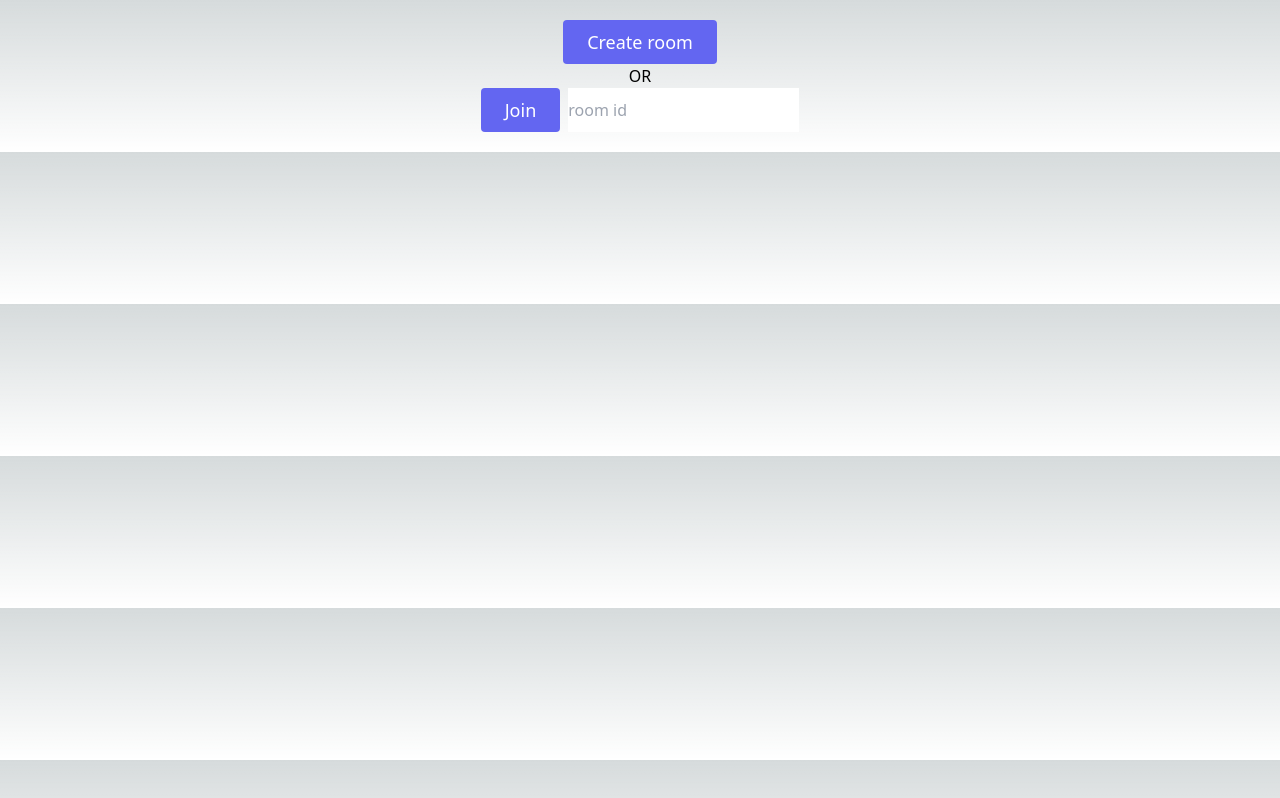
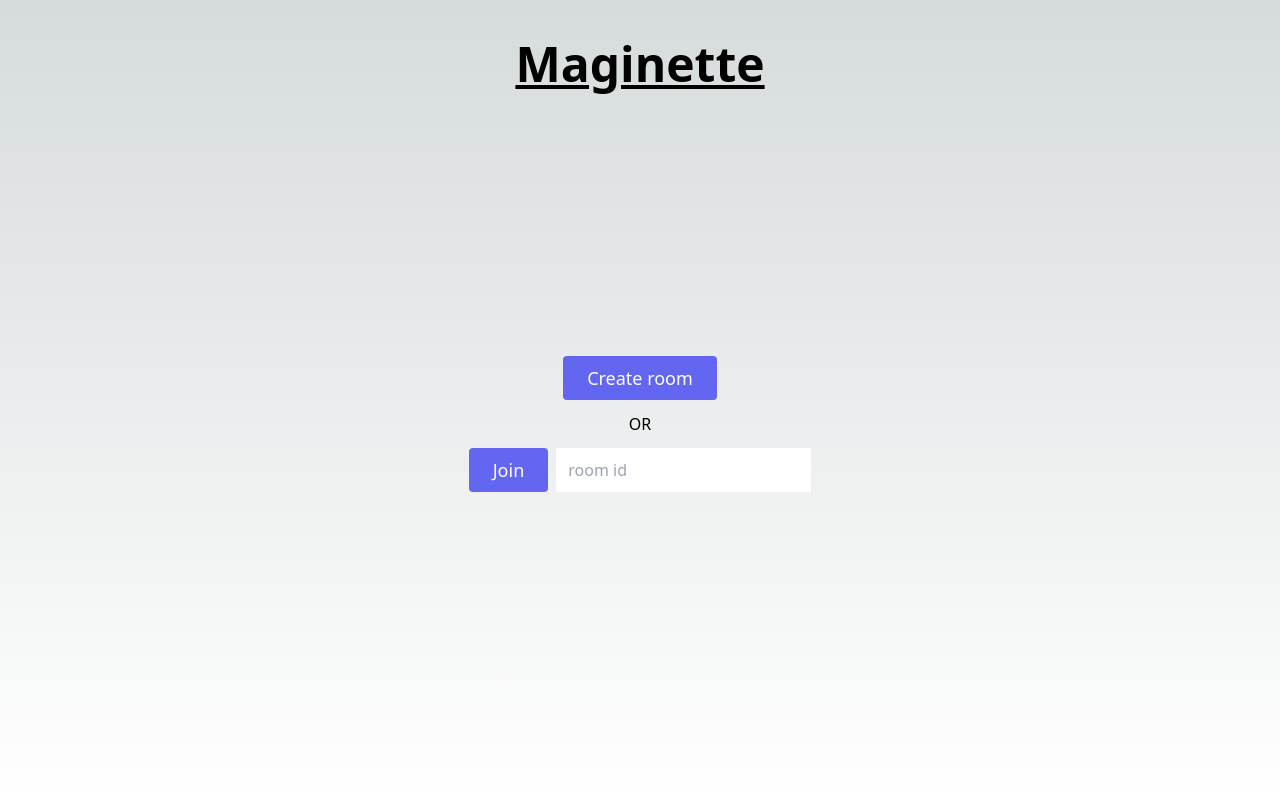
Before and after one commit to reifocS/maginette, a Next.js app: page / in a window 1280 px wide. Built offline with nearby package versions, Linux system fonts and the light colour scheme.

Commit message:
feat: :art: Center content of home page

```diff
--- a/pages/index.tsx
+++ b/pages/index.tsx
@@ -8,14 +8,18 @@ export default function Home() {
   return (
     <>
       <Head>
-        <title>Maginet</title>
+        <title>Maginette</title>
         <meta name="description" content="Magic the gathering online game" />
         <meta name="viewport" content="width=device-width, initial-scale=1" />
         <link rel="icon" href="/favicon.ico" />
       </Head>
-      <div className="p-5">
+
+      <div className="flex flex-col h-full text-center p-10">
+        <h1 className="font-bold text-5xl underline">Maginette</h1>
+
+        <div className="p-5 m-auto">
           <form
-          className={`${"flex flex-col grow-0 items-center content-center"}`}
+            className="flex flex-col grow-0 items-center content-center"
             onSubmit={(e) => {
               e.preventDefault();
               router.push({
@@ -28,10 +32,12 @@ export default function Home() {
             }}
           >
             <button className="inline-flex text-white bg-indigo-500 border-0 py-2 px-6 focus:outline-none hover:bg-indigo-600 rounded text-lg">
-            Create room{" "}
+              Create room
             </button>
-          OR
           </form>
+
+          <p className="p-3">OR</p>
+
           <form
             className={`${"flex flex-col grow-0 items-center content-center"}`}
             onSubmit={(e) => {
@@ -52,9 +58,15 @@ export default function Home() {
               <button className="inline-flex text-white bg-indigo-500 border-0 py-2 px-6 focus:outline-none hover:bg-indigo-600 rounded text-lg">
                 Join
               </button>
-            <input id="room" placeholder="room id" required></input>
+              <input
+                id="room"
+                placeholder="room id"
+                className="px-3"
+                required
+              ></input>
             </div>
           </form>
+        </div>
       </div>
     </>
   );
--- a/styles/globals.css
+++ b/styles/globals.css
@@ -89,6 +89,10 @@ body {
   overflow-x: hidden;
 }
 
+#__next {
+  height: 100vh;
+}
+
 body {
   color: rgb(var(--foreground-rgb));
   background: linear-gradient(
@@ -97,6 +101,7 @@ body {
       rgb(var(--background-end-rgb))
     )
     rgb(var(--background-start-rgb));
+  height: 100vh;
 }
 
 a {
```
Lines whose indentation alone changed are shown as unchanged.
